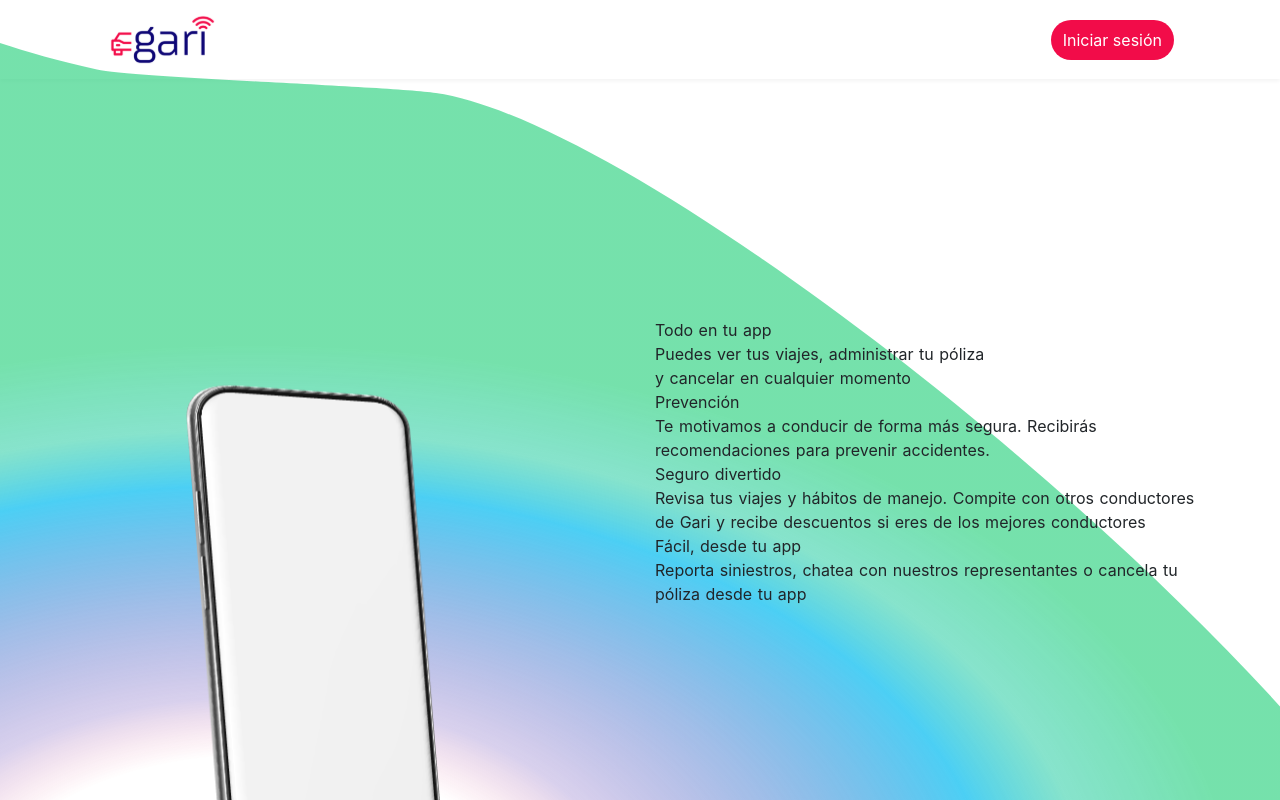
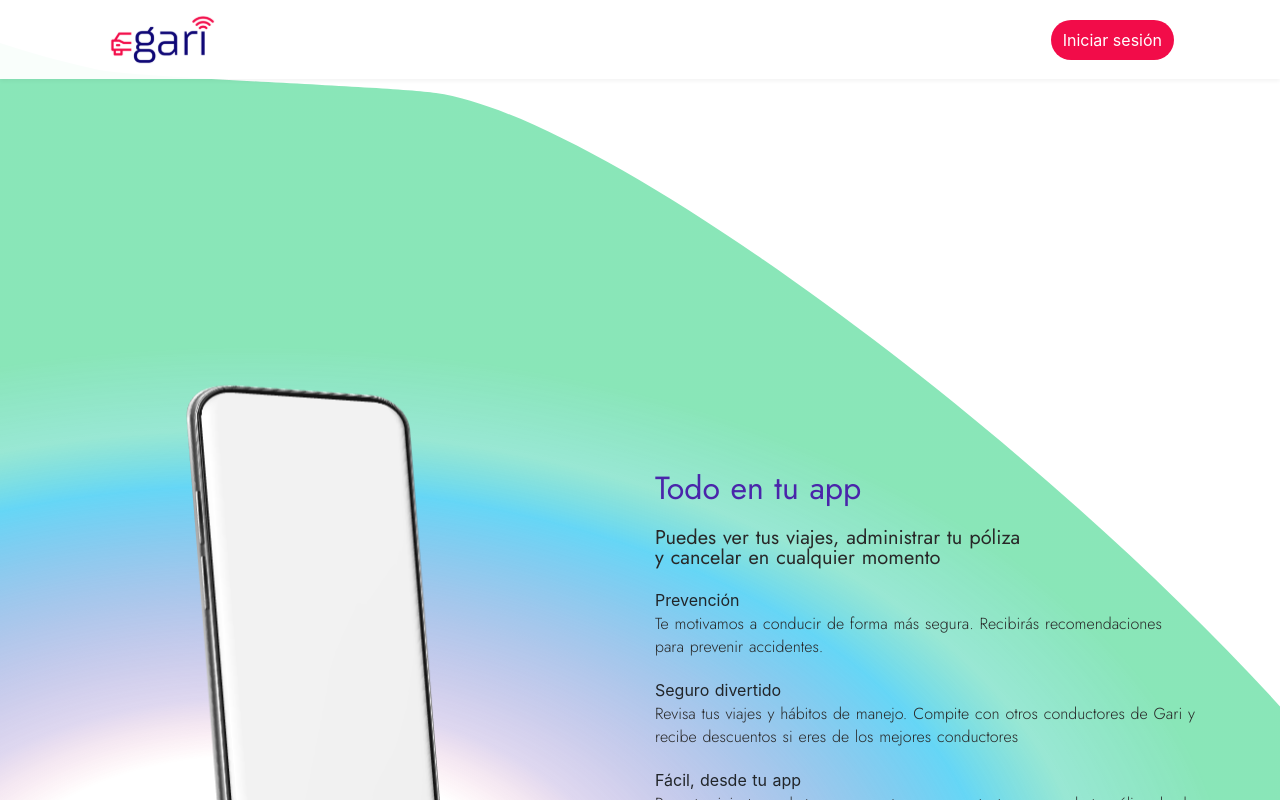
Before and after one commit to bisteni5325/Test2, a Nuxt app: page / in a window 1280 px wide. Shown: the top 800 px of the page. Built offline with nearby package versions, Linux system fonts and the light colour scheme.

Commit message:
App Changes

```diff
--- a/components/App.vue
+++ b/components/App.vue
@@ -46,9 +46,46 @@
         position: absolute;
         left: -190px;
         top: -400px;
-        opacity: 0.7;
+        z-index: -1;
+        opacity: 0.6;
     }
     .img-app{
         position: relative;
     }
+    .app-title{
+        font-family: Jost;
+        font-style: normal;
+        font-weight: 500;
+        font-size: 32px;
+        line-height: 40px;
+        /* identical to box height, or 125% */
+
+        margin-top: 150px;
+
+        color: #4A25AA;
+    }
+    .text-special{
+        font-family: Jost;
+        font-style: normal;
+        font-weight: 500;
+        font-size: 20px;
+        line-height: 20px;
+
+        color: #282828;
+        margin-top: 20px;
+    }
+    .prev-text{
+        font-family: Jost;
+        font-style: normal;
+        font-weight: normal;
+        font-size: 16px;
+        line-height: 23px;
+
+        /* Text dark */
+
+        color: #282828;
+    }
+    .app-subtitle{
+        margin-top: 20px;
+    }
 </style>
```
